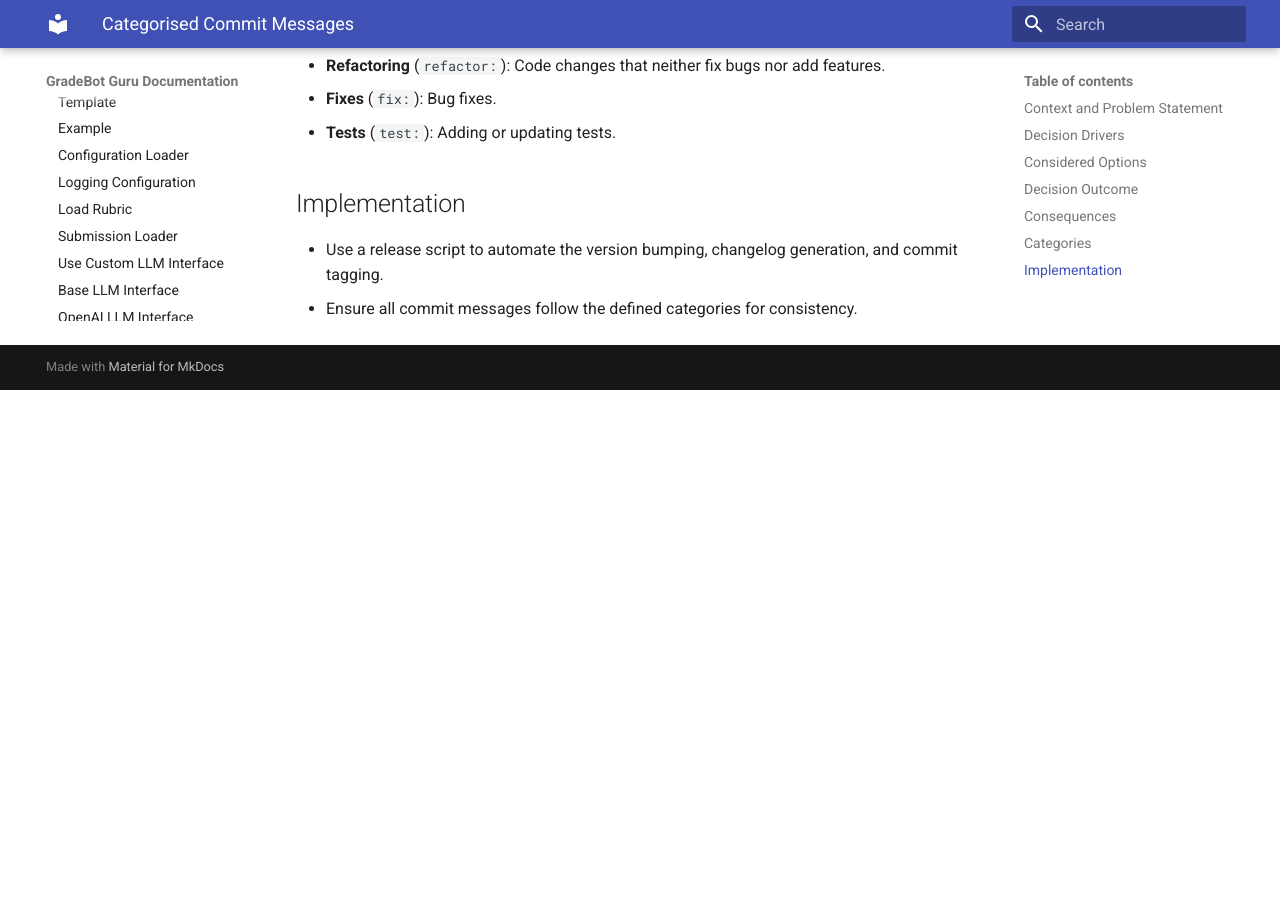
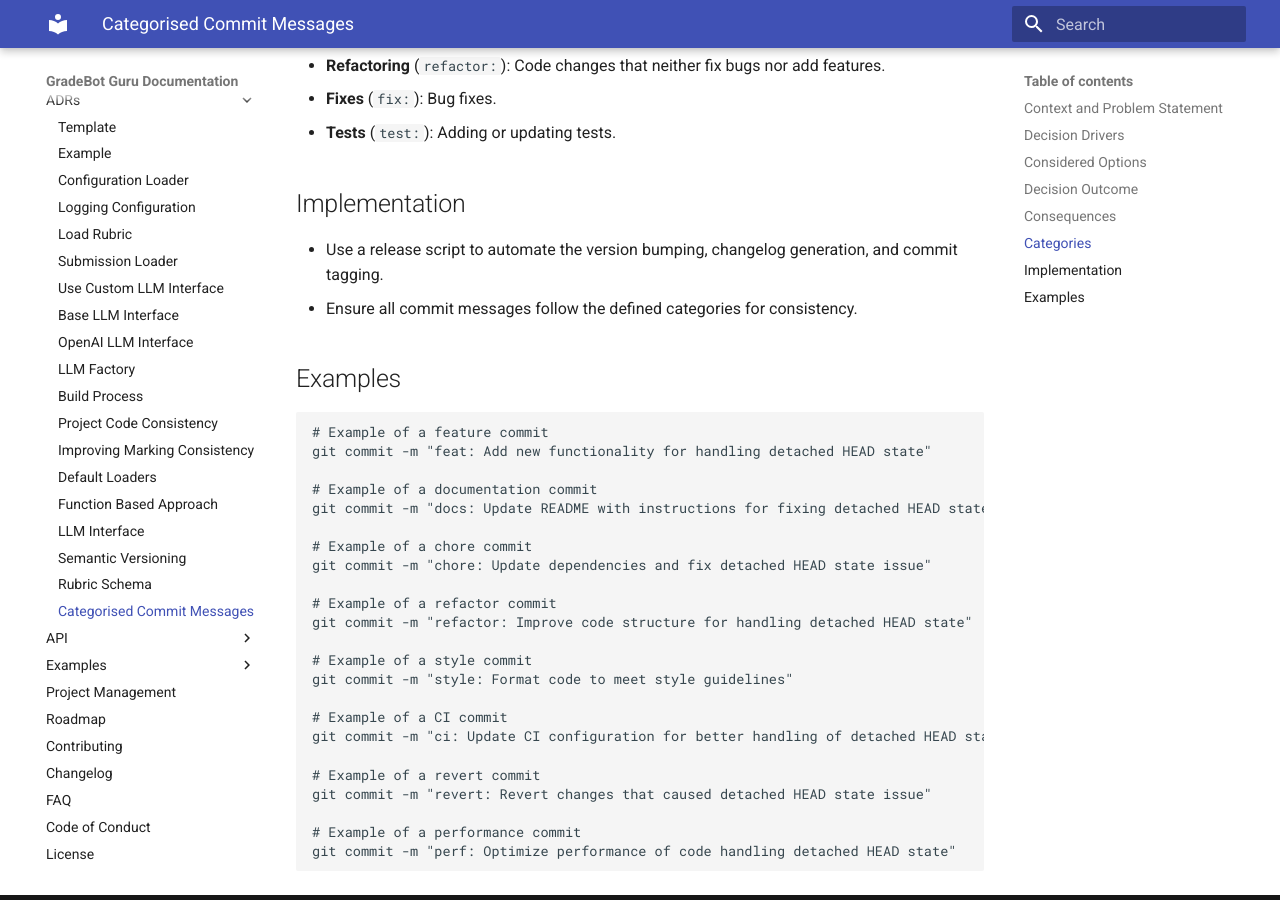
Before and after one commit to michael-borck/gradebot-guru, an MkDocs documentation site: the page built from docs/adr/0017-categorised-commit-messages.md, in a window 1280 px wide and 900 px high, scrolled down 1199 px. Built offline with MkDocs 1.6.1 and Material for MkDocs 9.7.7, drawn with Linux system fonts in a browser that asks for light colours; before the commit the page ends 1589 px from its top, so only the background shows below that.

Commit message:
docs: Update ADR 0017 with examples of categorised commit messages

````diff
--- a/docs/adr/0017-categorised-commit-messages.md
+++ b/docs/adr/0017-categorised-commit-messages.md
@@ -38,3 +38,31 @@ Chosen option: "Automated change log generation with categorized commit messages
 
 - Use a release script to automate the version bumping, changelog generation, and commit tagging.
 - Ensure all commit messages follow the defined categories for consistency.
+
+## Examples
+
+```bash
+# Example of a feature commit
+git commit -m "feat: Add new functionality for handling detached HEAD state"
+
+# Example of a documentation commit
+git commit -m "docs: Update README with instructions for fixing detached HEAD state"
+
+# Example of a chore commit
+git commit -m "chore: Update dependencies and fix detached HEAD state issue"
+
+# Example of a refactor commit
+git commit -m "refactor: Improve code structure for handling detached HEAD state"
+
+# Example of a style commit
+git commit -m "style: Format code to meet style guidelines"
+
+# Example of a CI commit
+git commit -m "ci: Update CI configuration for better handling of detached HEAD state"
+
+# Example of a revert commit
+git commit -m "revert: Revert changes that caused detached HEAD state issue"
+
+# Example of a performance commit
+git commit -m "perf: Optimize performance of code handling detached HEAD state"
+```
````
